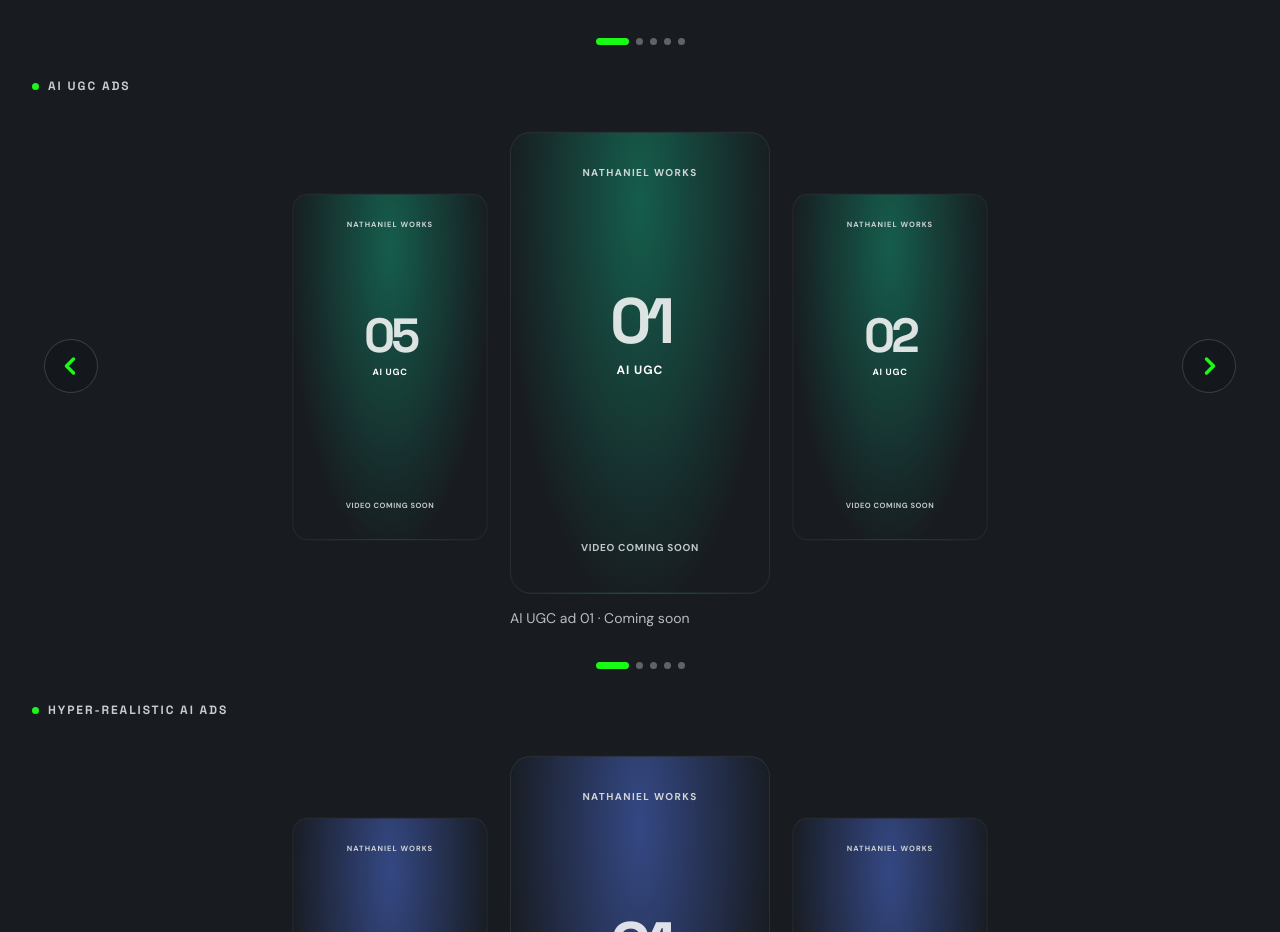
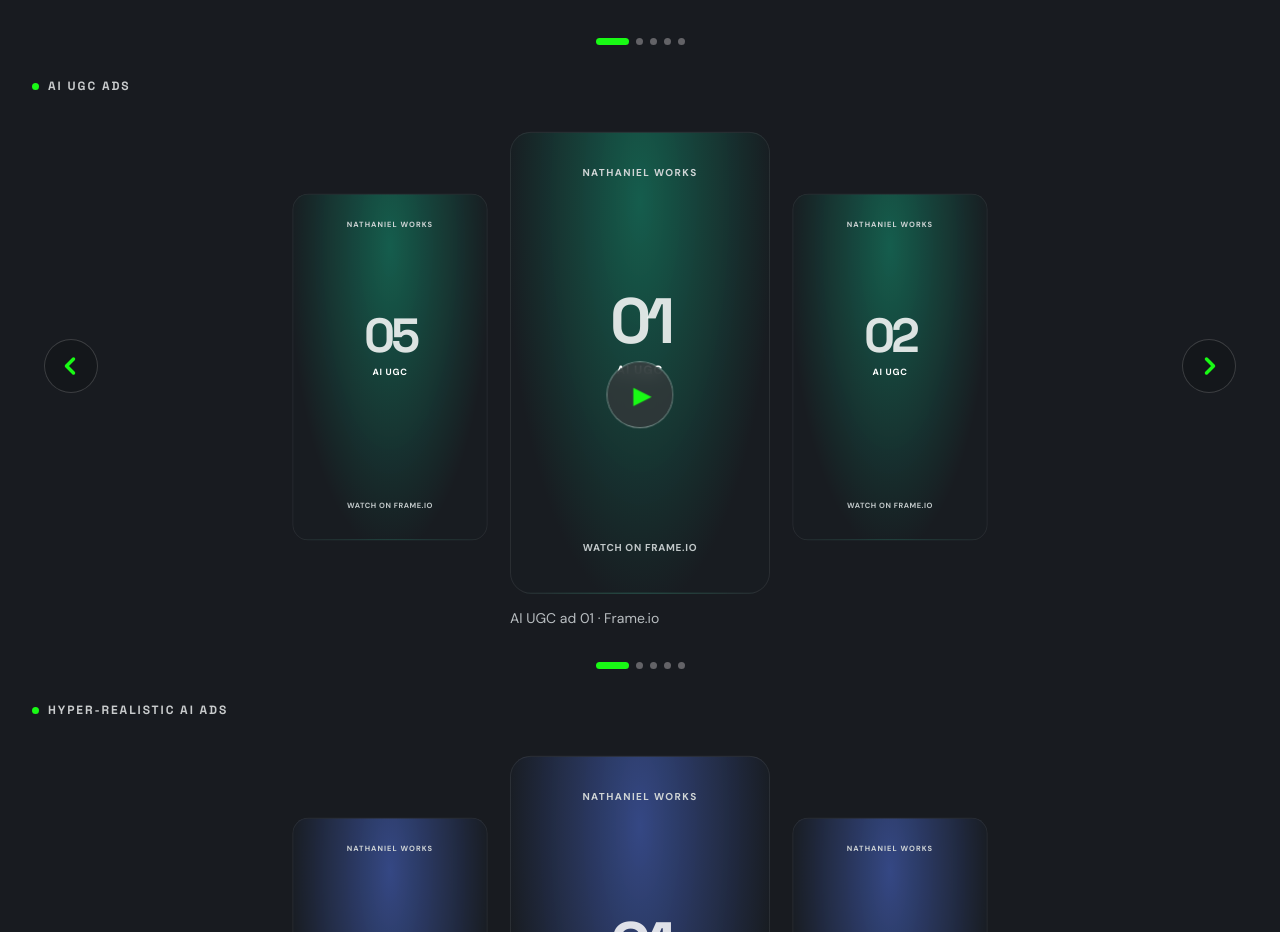
Before and after one commit to khie101521-coder/nathaniel-portfolio, a plain HTML site: page index.html in a window 1280 px wide. Shown: the part 2240-3172 px from the top of the page. Drawn offline with Linux system fonts and the light colour scheme.

Commit message:
Add five AI UGC Frame.io video links

```diff
--- a/index.html
+++ b/index.html
@@ -158,11 +158,11 @@
   <div aria-label="AI UGC ADS" aria-roledescription="carousel" class="carousel portrait-carousel" data-carousel="ai-ugc-ads" role="region" tabindex="0">
     <button type="button" class="arrow previous" aria-label="Previous AI UGC ad"><svg aria-hidden="true" fill="none" focusable="false" stroke="currentColor" stroke-linecap="round" stroke-linejoin="round" stroke-width="3.5" viewBox="0 0 24 24"><polyline points="14.5 5 7.5 12 14.5 19"></polyline></svg></button>
     <div class="slides">
-      <button class="slide tall nw-performance-slide show" type="button" data-pending="true" data-title="AI UGC ad 01"><div class="screen nw-performance-cover"><span class="nw-performance-brand">NATHANIEL WORKS</span><span class="nw-performance-number">01</span><span class="nw-performance-type">AI UGC</span><span class="nw-performance-state">VIDEO COMING SOON</span></div><span class="slide-caption">AI UGC ad 01 · Coming soon</span></button>
-      <button class="slide tall nw-performance-slide" type="button" data-pending="true" data-title="AI UGC ad 02"><div class="screen nw-performance-cover"><span class="nw-performance-brand">NATHANIEL WORKS</span><span class="nw-performance-number">02</span><span class="nw-performance-type">AI UGC</span><span class="nw-performance-state">VIDEO COMING SOON</span></div><span class="slide-caption">AI UGC ad 02 · Coming soon</span></button>
-      <button class="slide tall nw-performance-slide" type="button" data-pending="true" data-title="AI UGC ad 03"><div class="screen nw-performance-cover"><span class="nw-performance-brand">NATHANIEL WORKS</span><span class="nw-performance-number">03</span><span class="nw-performance-type">AI UGC</span><span class="nw-performance-state">VIDEO COMING SOON</span></div><span class="slide-caption">AI UGC ad 03 · Coming soon</span></button>
-      <button class="slide tall nw-performance-slide" type="button" data-pending="true" data-title="AI UGC ad 04"><div class="screen nw-performance-cover"><span class="nw-performance-brand">NATHANIEL WORKS</span><span class="nw-performance-number">04</span><span class="nw-performance-type">AI UGC</span><span class="nw-performance-state">VIDEO COMING SOON</span></div><span class="slide-caption">AI UGC ad 04 · Coming soon</span></button>
-      <button class="slide tall nw-performance-slide" type="button" data-pending="true" data-title="AI UGC ad 05"><div class="screen nw-performance-cover"><span class="nw-performance-brand">NATHANIEL WORKS</span><span class="nw-performance-number">05</span><span class="nw-performance-type">AI UGC</span><span class="nw-performance-state">VIDEO COMING SOON</span></div><span class="slide-caption">AI UGC ad 05 · Coming soon</span></button>
+      <a class="slide tall nw-performance-slide show" href="https://next.frame.io/project/78de6319-6203-4be3-932b-6d2f2fff79e2/view/da725021-1386-4135-b97c-1cb77821aeea" rel="noopener noreferrer" target="_blank" data-title="AI UGC ad 01"><div class="screen nw-performance-cover"><span class="nw-performance-brand">NATHANIEL WORKS</span><span class="nw-performance-number">01</span><span class="nw-performance-type">AI UGC</span><span class="nw-performance-state">WATCH ON FRAME.IO</span><span aria-hidden="true" class="play">▶</span></div><span class="slide-caption">AI UGC ad 01 · Frame.io</span></a>
+      <a class="slide tall nw-performance-slide" href="https://next.frame.io/project/78de6319-6203-4be3-932b-6d2f2fff79e2/view/b736cc00-ad5b-4bbf-bf76-0dd05f035592" rel="noopener noreferrer" target="_blank" data-title="AI UGC ad 02"><div class="screen nw-performance-cover"><span class="nw-performance-brand">NATHANIEL WORKS</span><span class="nw-performance-number">02</span><span class="nw-performance-type">AI UGC</span><span class="nw-performance-state">WATCH ON FRAME.IO</span><span aria-hidden="true" class="play">▶</span></div><span class="slide-caption">AI UGC ad 02 · Frame.io</span></a>
+      <a class="slide tall nw-performance-slide" href="https://next.frame.io/project/78de6319-6203-4be3-932b-6d2f2fff79e2/view/acbccc40-12b6-408c-ac74-5bd179d846dd" rel="noopener noreferrer" target="_blank" data-title="AI UGC ad 03"><div class="screen nw-performance-cover"><span class="nw-performance-brand">NATHANIEL WORKS</span><span class="nw-performance-number">03</span><span class="nw-performance-type">AI UGC</span><span class="nw-performance-state">WATCH ON FRAME.IO</span><span aria-hidden="true" class="play">▶</span></div><span class="slide-caption">AI UGC ad 03 · Frame.io</span></a>
+      <a class="slide tall nw-performance-slide" href="https://next.frame.io/project/78de6319-6203-4be3-932b-6d2f2fff79e2/view/d57f021f-8747-41f6-96c5-e92dc7f0f62d" rel="noopener noreferrer" target="_blank" data-title="AI UGC ad 04"><div class="screen nw-performance-cover"><span class="nw-performance-brand">NATHANIEL WORKS</span><span class="nw-performance-number">04</span><span class="nw-performance-type">AI UGC</span><span class="nw-performance-state">WATCH ON FRAME.IO</span><span aria-hidden="true" class="play">▶</span></div><span class="slide-caption">AI UGC ad 04 · Frame.io</span></a>
+      <a class="slide tall nw-performance-slide" href="https://next.frame.io/project/78de6319-6203-4be3-932b-6d2f2fff79e2/view/35df8bcc-0643-4537-bd5d-c2689c7739b1" rel="noopener noreferrer" target="_blank" data-title="AI UGC ad 05"><div class="screen nw-performance-cover"><span class="nw-performance-brand">NATHANIEL WORKS</span><span class="nw-performance-number">05</span><span class="nw-performance-type">AI UGC</span><span class="nw-performance-state">WATCH ON FRAME.IO</span><span aria-hidden="true" class="play">▶</span></div><span class="slide-caption">AI UGC ad 05 · Frame.io</span></a>
     </div>
     <button type="button" class="arrow next" aria-label="Next AI UGC ad"><svg aria-hidden="true" fill="none" focusable="false" stroke="currentColor" stroke-linecap="round" stroke-linejoin="round" stroke-width="3.5" viewBox="0 0 24 24"><polyline points="9.5 5 16.5 12 9.5 19"></polyline></svg></button>
     <span aria-atomic="true" aria-live="polite" class="carousel-status"></span>
```
